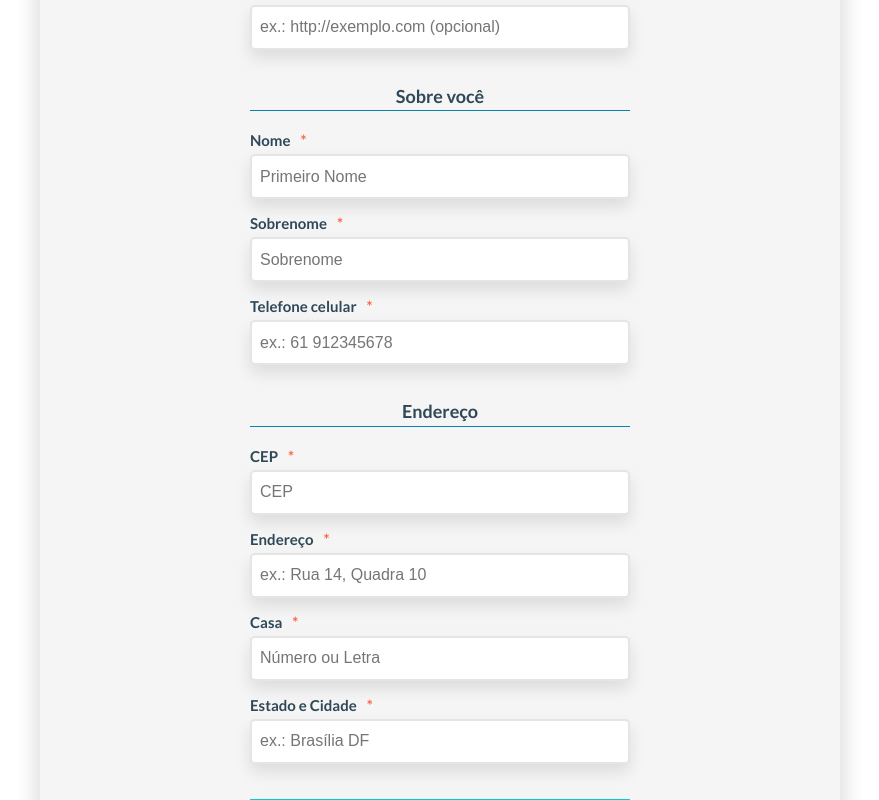
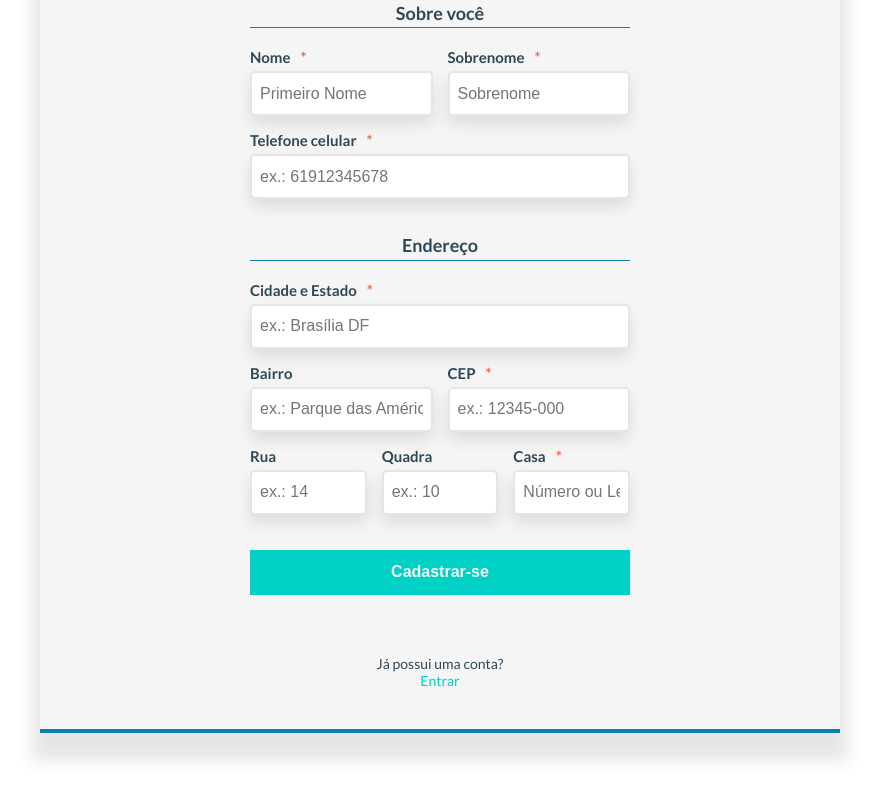
Before and after one commit to Nadno/e-commerce-front-end, a Next.js app: page /cart in a window 1280 px wide. Shown: the part 780-1580 px from the top of the page, without its empty margins (200-1079 px from the left). After the commit the page ends 1513 px from the top, so only its background shows below. Built offline with nearby package versions, Linux system fonts and the light colour scheme.

Commit message:
implement new input-block classes; add new fields to UserAddress

```diff
--- a/src/components/SignUpFields/index.tsx
+++ b/src/components/SignUpFields/index.tsx
@@ -8,8 +8,7 @@ interface FieldProps<WithProps extends keyof SignUpData>
 
 const UserAccount: React.FC<
   FieldProps<'email' | 'password' | 'confirmPassword' | 'avatar'>
-> = ({ data, inputError, handleChange }) => {
-  return (
+> = ({ data, inputError, handleChange }) => (
   <Fieldset>
     <legend>Sua conta</legend>
 
@@ -23,7 +22,7 @@ const UserAccount: React.FC<
       onChange={handleChange}
     />
 
-      <div className="input-block">
+    <div className="input-block --two">
       <Input
         type="password"
         id="password"
@@ -59,18 +58,16 @@ const UserAccount: React.FC<
     />
   </Fieldset>
 );
-};
 
 const UserAbout: React.FC<FieldProps<'giveName' | 'surname' | 'tel'>> = ({
   data,
   inputError,
   handleChange,
-}) => {
-  return (
+}) => (
   <Fieldset>
     <legend>Sobre você</legend>
 
-      <div className="input-block">
+    <div className="input-block --two">
       <Input
         id="give-name"
         name="giveName"
@@ -98,43 +95,69 @@ const UserAbout: React.FC<FieldProps<'giveName' | 'surname' | 'tel'>> = ({
       value={data.tel}
       error={inputError.tel}
       label="Telefone celular"
-        placeholder="ex.: 61 912345678"
+      placeholder="ex.: 61912345678"
       onChange={handleChange}
     />
   </Fieldset>
 );
-};
 
 const UserAddress: React.FC<
-  FieldProps<'cep' | 'address' | 'house' | 'stateAndCity'>
-> = ({ data, inputError, handleChange }) => {
-  return (
+  FieldProps<'cep' | 'street' | 'block' | 'district' | 'house' | 'stateAndCity'>
+> = ({ data, inputError, handleChange }) => (
   <Fieldset>
     <legend>Endereço</legend>
 
-      <div className="input-block">
+    <Input
+      id="state-and-city"
+      name="stateAndCity"
+      value={data.stateAndCity}
+      error={inputError.stateAndCity}
+      label="Cidade e Estado"
+      placeholder="ex.: Brasília DF"
+      onChange={handleChange}
+    />
+
+    <div className="input-block --two">
+      <Input
+        id="district"
+        name="district"
+        value={data.district}
+        error={inputError.district}
+        label="Bairro"
+        placeholder="ex.: Parque das América"
+        onChange={handleChange}
+      />
       <Input
         id="cep"
         name="cep"
         value={data.cep}
         error={inputError.cep}
         label="CEP"
-          placeholder="CEP"
+        placeholder="ex.: 12345-000"
+        onChange={handleChange}
+      />
+    </div>
+
+    <div className="input-block --three">
+      <Input
+        id="street"
+        name="street"
+        value={data.street}
+        error={inputError.street}
+        label="Rua"
+        placeholder="ex.: 14"
         onChange={handleChange}
       />
 
       <Input
-          id="address"
-          name="address"
-          value={data.address}
-          error={inputError.address}
-          label="Endereço"
-          placeholder="ex.: Rua 14, Quadra 10"
+        id="block"
+        name="block"
+        value={data.block}
+        error={inputError.block}
+        label="Quadra"
+        placeholder="ex.: 10"
         onChange={handleChange}
       />
-      </div>
-
-      <div className="input-block">
       <Input
         id="house"
         name="house"
@@ -144,19 +167,8 @@ const UserAddress: React.FC<
         placeholder="Número ou Letra"
         onChange={handleChange}
       />
-
-        <Input
-          id="state-and-city"
-          name="stateAndCity"
-          value={data.stateAndCity}
-          error={inputError.stateAndCity}
-          label="Estado e Cidade"
-          placeholder="ex.: Brasília DF"
-          onChange={handleChange}
-        />
     </div>
   </Fieldset>
 );
-};
 
 export { UserAccount, UserAbout, UserAddress };
```
Lines whose indentation alone changed are shown as unchanged.
